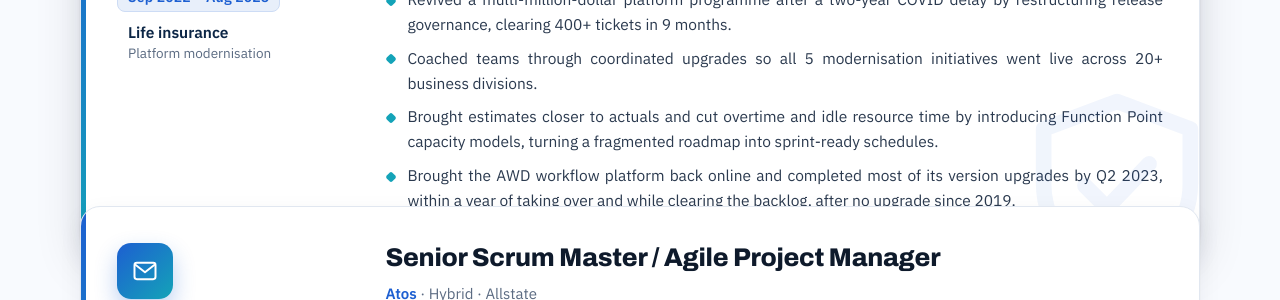
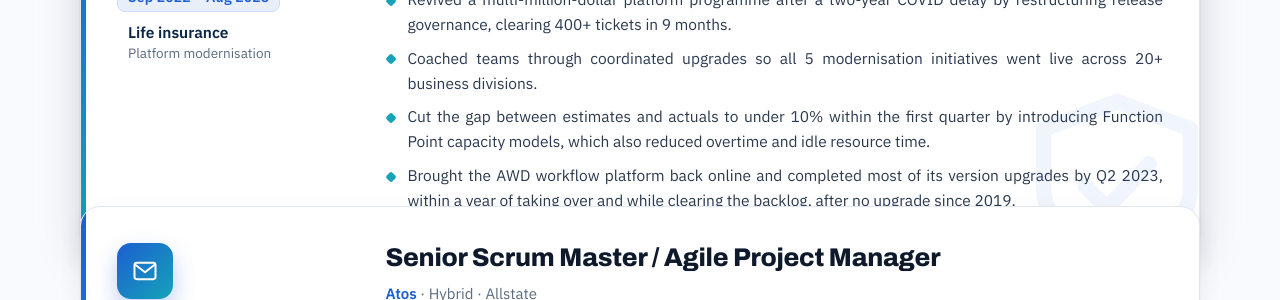
Before and after one commit to Madhan-I/Madhan-I.github.io, a Jekyll site: the page built from index.html, in a window 1280 px wide and 900 px high, scrolled down 2485 px. Shown: the part 231-531 px from the top of the window. Built offline with Jekyll 4.4.1, drawn with Linux system fonts in a browser that asks for light colours.

Commit message:
Add estimate accuracy figure to John Hancock bullet
Co-Authored-By: Claude Opus 5.5 <noreply@anthropic.com>
Claude-Session: https://claude.ai/code/session_01MFRrTt7LBDdX57m85KHNGp

```diff
--- a/_data/profile.yml
+++ b/_data/profile.yml
@@ -108,7 +108,7 @@ experience:
     points:
       - "Revived a multi-million-dollar platform programme after a two-year COVID delay by restructuring release governance, clearing 400+ tickets in 9 months."
       - "Coached teams through coordinated upgrades so all 5 modernisation initiatives went live across 20+ business divisions."
-      - "Brought estimates closer to actuals and cut overtime and idle resource time by introducing Function Point capacity models, turning a fragmented roadmap into sprint-ready schedules."
+      - "Cut the gap between estimates and actuals to under 10% within the first quarter by introducing Function Point capacity models, which also reduced overtime and idle resource time."
       - "Brought the AWD workflow platform back online and completed most of its version upgrades by Q2 2023, within a year of taking over and while clearing the backlog, after no upgrade since 2019."
   - dates: Sep 2020 – Aug 2022
     title: Senior Scrum Master / Agile Project Manager
```
